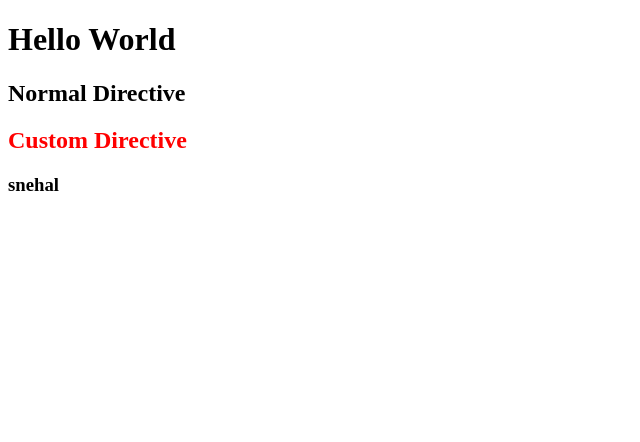
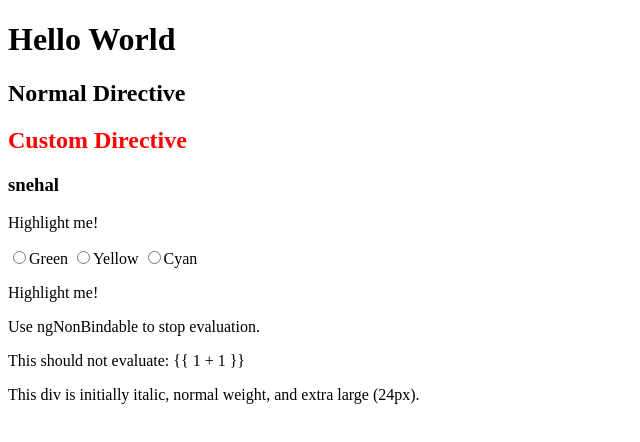
Before and after one commit to snehalpatel318/angular, an Angular app: page / in a window 1280 px wide. Shown: the top 442 px of the page, without its empty margins (0-640 px from the left). Built offline with nearby package versions, Linux system fonts and the light colour scheme.

Commit message:
directive exmple

```diff
--- a/src/app/app.component.html
+++ b/src/app/app.component.html
@@ -2,3 +2,15 @@
 <h2>Normal Directive</h2>
 <h2 appCustmStyle>Custom Directive</h2>
 <h3>{{testname}}</h3>
+<p appHighlight>Highlight me!</p>
+<div>
+  <input type="radio" name="colors" (click)="color='lightgreen'">Green
+  <input type="radio" name="colors" (click)="color='yellow'">Yellow
+  <input type="radio" name="colors" (click)="color='cyan'">Cyan
+</div>
+<p [appHighlight]="color" defaultColor="violet">Highlight me!</p>
+<p>Use ngNonBindable to stop evaluation.</p>
+<p ngNonBindable>This should not evaluate: {{ 1 + 1 }}</p>
+<div [ngStyle]="currentStyles">
+    This div is initially italic, normal weight, and extra large (24px).
+  </div>
--- a/src/app/app.component.ts
+++ b/src/app/app.component.ts
@@ -11,7 +11,12 @@ export class AppComponent {
   name = "Snehal Patel"; // variable
   obj = {name:'Snehal',age:20} // object
   arr = ['SnehalPAtel','Shardul','Heer'] // array
-  testname =""
+  testname ="";
+  color = '';
+  currentStyles: Record<string, string> = {};
+  canSave =  true;
+  isSpecial = true;
+  isUnchanged = true;;
 
   getName(){   // function use
     return this.name;
@@ -22,4 +27,12 @@ export class AppComponent {
     this.testname = data.name
   }
 
+  setCurrentStyles() {
+    // CSS styles: set per current state of component properties
+    this.currentStyles = {
+      'font-style':  this.canSave      ? 'italic' : 'normal',
+      'font-weight': !this.isUnchanged ? 'bold'   : 'normal',
+      'font-size':   this.isSpecial    ? '24px'   : '12px'
+    };
+  }
 }
--- a/src/app/app.module.ts
+++ b/src/app/app.module.ts
@@ -5,12 +5,14 @@ import { AppRoutingModule } from './app-routing.module';
 import { AppComponent } from './app.component';
 import { UserListComponent } from './user-list/user-list.component';
 import { CustmStyleDirective } from './custm-style.directive';
+import { HighlightDirective } from './directive/highlight.directive';
 
 @NgModule({
   declarations: [
     AppComponent,
     UserListComponent,
-    CustmStyleDirective
+    CustmStyleDirective,
+    HighlightDirective
   ],
   imports: [
     BrowserModule,
--- /dev/null
+++ b/src/app/directive/highlight.directive.ts
@@ -0,0 +1,26 @@
+import { Directive, ElementRef, HostListener, Input } from '@angular/core';
+
+@Directive({
+  selector: '[appHighlight]'
+})
+export class HighlightDirective {
+
+  constructor(private el:ElementRef) {
+
+  }
+  @Input() appHighlight = '';
+  @Input() defaultColor = '';
+
+  @HostListener('mouseenter') onMouseEnter() {
+    this.highlight(this.appHighlight || this.defaultColor || 'red');
+  }
+
+  @HostListener('mouseleave') onMouseLeave() {
+    this.highlight('');
+  }
+
+  private highlight(color: string) {
+    this.el.nativeElement.style.backgroundColor = color;
+  }
+
+}
```
Also changed, not shown: 1 other file (tests, documents, lock files or other folders).
